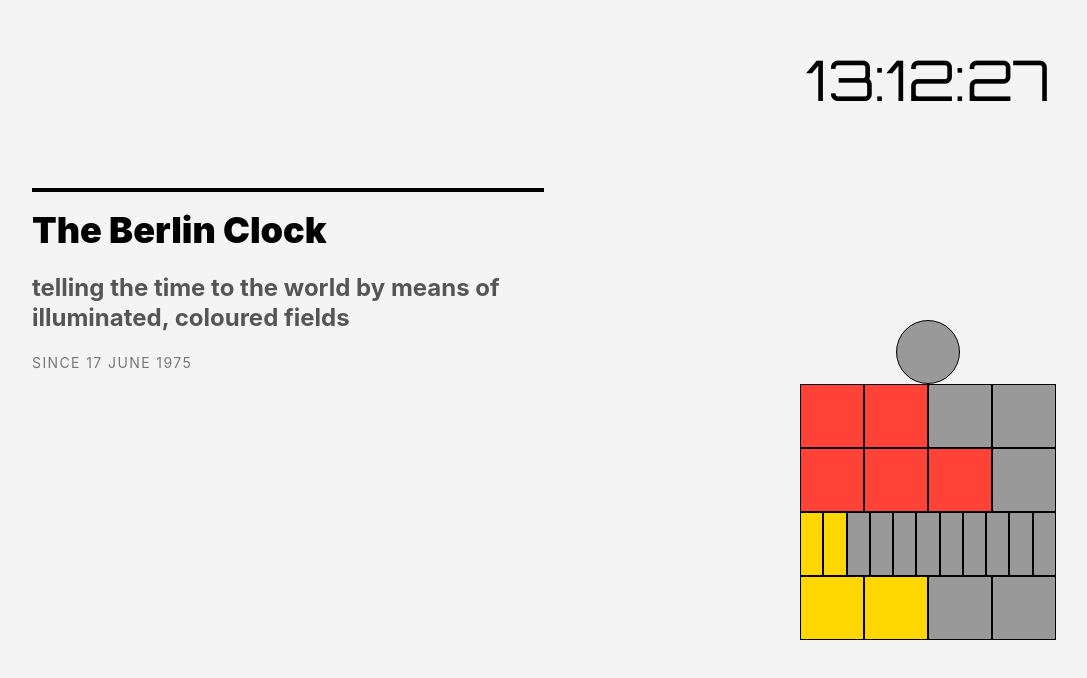
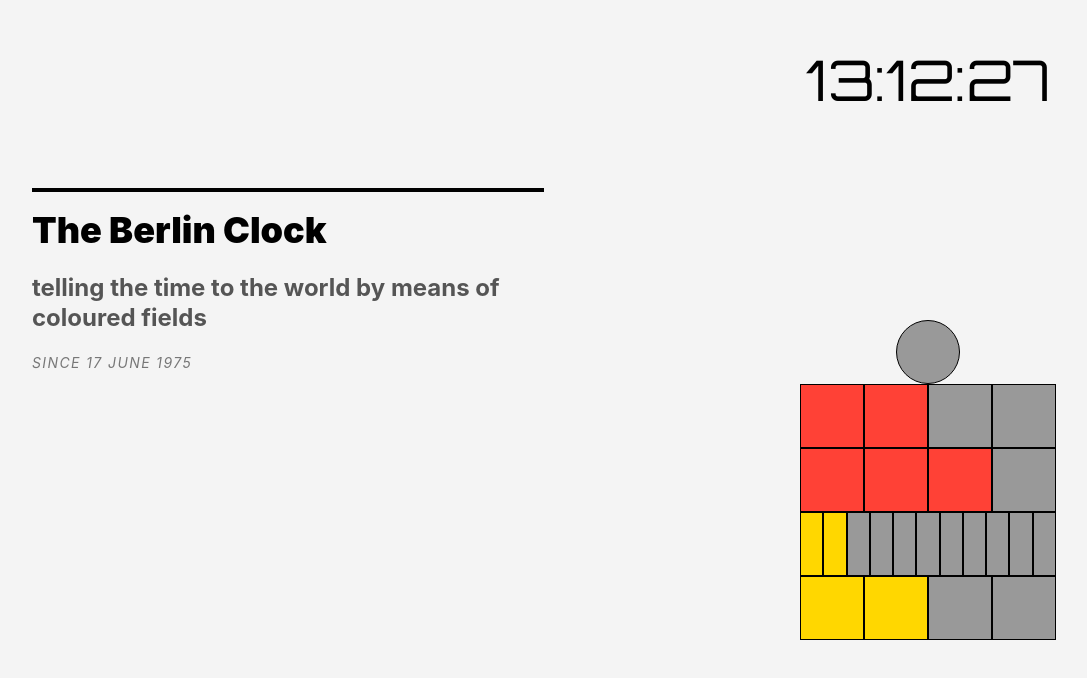
Before and after one commit to glippi/berlin-clock, a React (Create React App) app: page / in a window 1280 px wide. Shown: the part 120-798 px from the top of the page, without its empty margins (32-1119 px from the left). Built offline with nearby package versions, Linux system fonts and the light colour scheme.

Commit message:
Create BerlinClockTitle component

```diff
--- a/src/App.js
+++ b/src/App.js
@@ -4,6 +4,7 @@ import { BerlinClock } from './BerlinClock'
 import { StandardClock } from './StandardClock'
 import { parseDate } from './clockEngine'
 import { startClock } from './startClock'
+import { BerlinClockTitle } from './BerlinClockTitle'
 
 function App() {
   const [time, setTime] = useState('')
@@ -21,31 +22,9 @@ function App() {
       className="w-100 h-100 bg-near-white"
       style={{ display: 'grid', gridTemplateColumns: '50% 50%' }}
     >
-      <header
-        className="ph3 ph5-ns pv5"
-        style={{ alignSelf: 'center', justifySelf: 'center' }}
-      >
-        <h1 className="f2 lh-title fw9 mb3 mt0 pt3 bt bw2">
-          <a
-            className="link dim black"
-            href="https://en.wikipedia.org/wiki/Mengenlehreuhr"
-            target="_blank"
-            rel="noopener noreferrer"
-          >
-            {' '}
-            The Berlin Clock{' '}
-          </a>
-        </h1>
-        <h2 className="f3 mid-gray lh-title">
-          telling the time to the world by means of illuminated, coloured fields
-        </h2>
-        <time className="f6 ttu tracked gray">since 17 june 1975</time>
-      </header>
+      <BerlinClockTitle />
 
-      <div
-        className="flex flex-column items-center"
-        style={{ display: 'grid', gridTemplateRows: '50% 50%' }}
-      >
+      <div style={{ display: 'grid', gridTemplateRows: '50% 50%' }}>
         <StandardClock time={time} />
         <BerlinClock time={fromLocaleToBerlinFormat} />
       </div>
--- /dev/null
+++ b/src/BerlinClockTitle.js
@@ -0,0 +1,26 @@
+import React from 'react'
+
+export function BerlinClockTitle() {
+  return (
+    <header
+      className="ph3 ph5-ns pv5"
+      style={{ alignSelf: 'center', justifySelf: 'center' }}
+    >
+      <h1 className="f2 lh-title fw9 mb3 mt0 pt3 bt bw2">
+        <a
+          className="link dim black"
+          href="https://en.wikipedia.org/wiki/Mengenlehreuhr"
+          target="_blank"
+          rel="noopener noreferrer"
+        >
+          {' '}
+          The Berlin Clock{' '}
+        </a>
+      </h1>
+      <h2 className="f3 mid-gray lh-title">
+        telling the time to the world by means of coloured fields
+      </h2>
+      <time className="f6 ttu tracked gray i">since 17 june 1975</time>
+    </header>
+  )
+}
```
